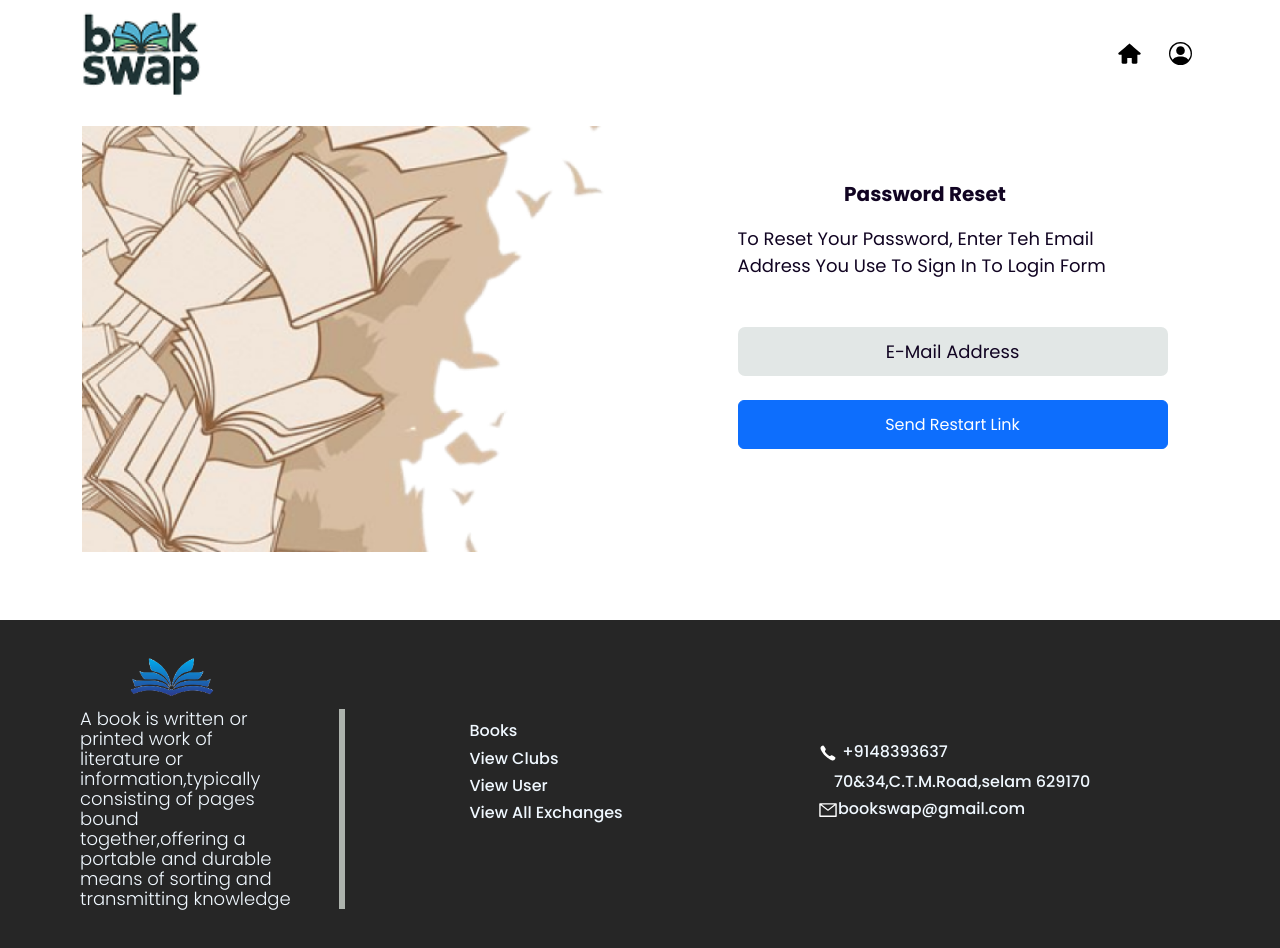
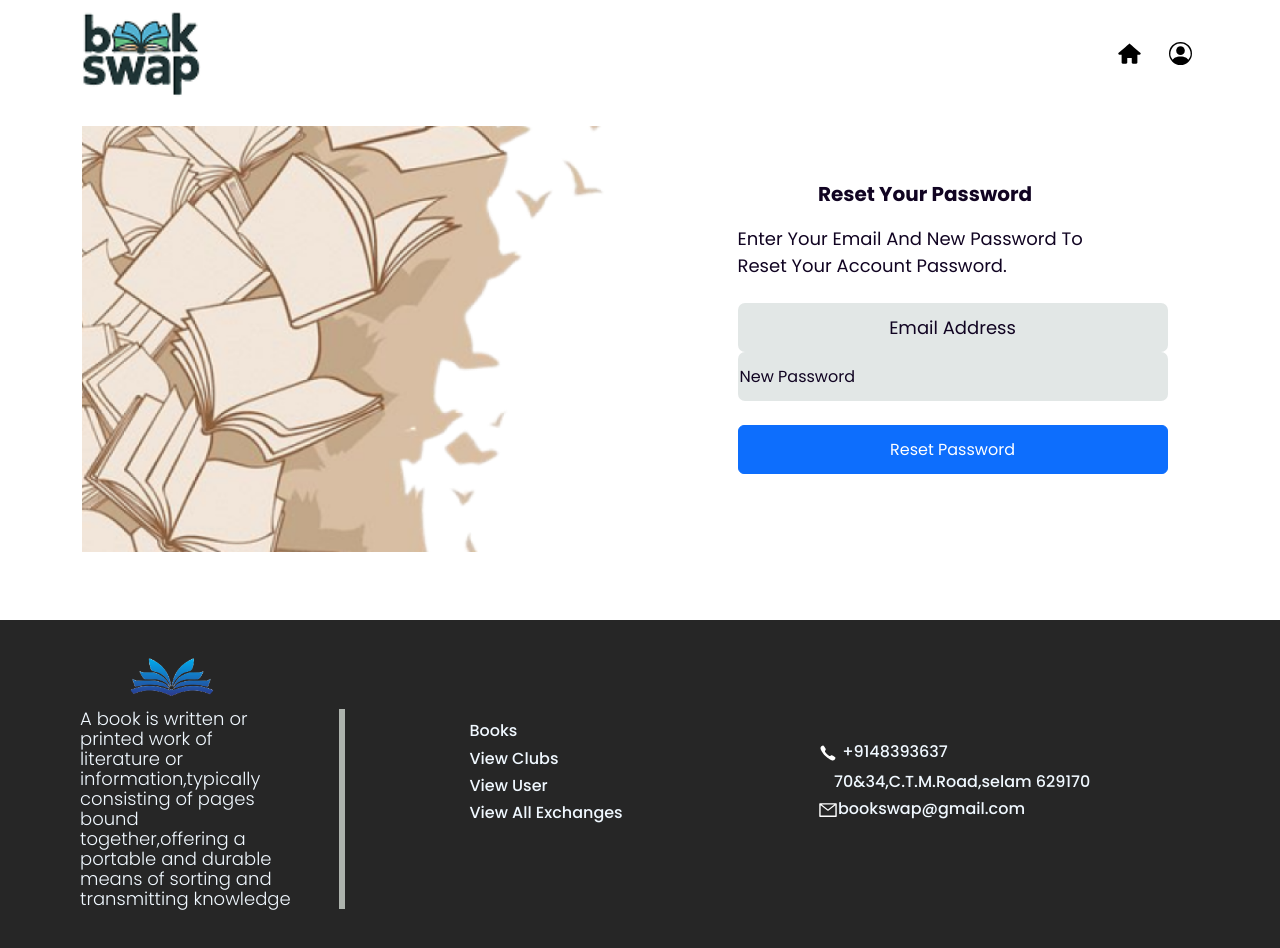
Before and after one commit to srishticampus/Book-Swap, a React (Create React App) app in the folder client/: page /book_swap/reader_forgotpswd in a window 1280 px wide. Shown: the top 948 px of the page. Built offline with nearby package versions, Linux system fonts and the light colour scheme; no server answers; some icons are missing.

Commit message:
new fixes

```diff
--- a/client/src/Components/Clubs/ClubHomeNavbar.js
+++ b/client/src/Components/Clubs/ClubHomeNavbar.js
@@ -65,15 +65,21 @@ function ClubHomeNavbar() {
                     </li>
                     <li className="nav-item">
                       <Link to="/library_profile" className="nav-link" id="adminhomelogout">
-                        <img
+                        {/* <img
                           src={data.image?.filename ? `${url}/${data.image.filename}` : logo}
-                          // src={`${url}/${data.image.filename}`}
-
                           alt="Library"
                           width="30"
                           height="30"
                           style={{ borderRadius: "50%", objectFit: "cover" }}
-                        />
+                        /> */}
+                        <img
+  src={data?.image?.filename ? `${url}/${data.image.filename}` : logo}
+  alt="Library"
+  width="30"
+  height="30"
+  style={{ borderRadius: "50%", objectFit: "cover" }}
+/>
+
                       </Link>
                     </li>
                   </ul>
--- a/client/src/Components/Library/LibraryForgotPassword/LibraryForgotPassword.jsx
+++ b/client/src/Components/Library/LibraryForgotPassword/LibraryForgotPassword.jsx
@@ -1,34 +1,35 @@
 import React, { useState } from "react";
-import "../../Readers/ReaderForgotpassword.css"
+import "../../Readers/ReaderForgotpassword.css";
 import img from "../../../Assets/readerfogotpass.png";
 import { useNavigate } from "react-router-dom";
 import axiosInstance from "../../../BaseUrl";
 
 function LibraryForgotPassword() {
   const [email, setEmail] = useState("");
+  const [newPassword, setNewPassword] = useState("");
   const navigate = useNavigate();
 
   const handleSubmit = (e) => {
     e.preventDefault();
 
-    if (!email) {
-      alert("Please enter your email");
+    if (!email || !newPassword) {
+      alert("Please enter both email and new password.");
       return;
     }
 
-    const credentials = { email };
-    sendDataToServer(credentials, e);
-  };
+    const credentials = { email, password: newPassword };
 
-  const sendDataToServer = (credentials, e) => {
-    e.preventDefault();
-    axiosInstance.post(`/libraryforgot`, credentials).then((res) => {
+    axiosInstance
+      .post("/library_forgotpswd", credentials)
+      .then((res) => {
         if (res.data.status === 200) {
-        navigate('/library_forgotpswdsec');
+          alert("Password reset successful.");
+          navigate("/library-login"); // Redirect to library login or appropriate page
         } else {
-        alert("Sorry !! Some Internal Issues");
+          alert("Password reset failed. Please try again.");
         }
-    }).catch((err) => {
+      })
+      .catch((err) => {
         console.error(err);
         alert("Network or server error occurred.");
       });
@@ -43,21 +44,28 @@ function LibraryForgotPassword() {
           </div>
           <div className="col-sm-12 col-md-6 col-lg-6 reader_forgot_col2">
             <div>
-              <p className="reader_forgot_para1">Password Reset</p>
-              <p className="reader_forgot_para2 mb-5">
-                To reset your password, enter the email address you use to sign in
+              <p className="reader_forgot_para1">Reset Your Password</p>
+              <p className="reader_forgot_para2 mb-4">
+                Enter your email and new password to reset your account.
               </p>
             </div>
-            <div className="reader_forgot_input">
+            <form className="reader_forgot_input" onSubmit={handleSubmit}>
               <input
                 type="email"
-                placeholder="E-Mail Address"
+                placeholder="Email Address"
+                value={email}
                 onChange={(e) => setEmail(e.target.value)}
               />
-              <button className="btn btn-primary mt-4" onClick={handleSubmit}>
-                Send Reset Link
+              <input
+                type="password"
+                placeholder="New Password"
+                value={newPassword}
+                onChange={(e) => setNewPassword(e.target.value)}
+              />
+              <button type="submit" className="btn btn-primary mt-4">
+                Reset Password
               </button>
-            </div>
+            </form>
           </div>
         </div>
       </div>
@@ -66,3 +74,74 @@ function LibraryForgotPassword() {
 }
 
 export default LibraryForgotPassword;
+
+
+
+// import React, { useState } from "react";
+// import "../../Readers/ReaderForgotpassword.css"
+// import img from "../../../Assets/readerfogotpass.png";
+// import { useNavigate } from "react-router-dom";
+// import axiosInstance from "../../../BaseUrl";
+
+// function LibraryForgotPassword() {
+//   const [email, setEmail] = useState("");
+//   const navigate = useNavigate();
+
+//   const handleSubmit = (e) => {
+//     e.preventDefault();
+
+//     if (!email) {
+//       alert("Please enter your email");
+//       return;
+//     }
+
+//     const credentials = { email };
+//     sendDataToServer(credentials, e);
+//   };
+
+//   const sendDataToServer = (credentials, e) => {
+//     e.preventDefault();
+//     axiosInstance.post(`/libraryforgot`, credentials).then((res) => {
+//       if (res.data.status === 200) {
+//         navigate('/library_forgotpswdsec');
+//       } else {
+//         alert("Sorry !! Some Internal Issues");
+//       }
+//     }).catch((err) => {
+//       console.error(err);
+//       alert("Network or server error occurred.");
+//     });
+//   };
+
+//   return (
+//     <div className="reader_forgot">
+//       <div className="container">
+//         <div className="row">
+//           <div className="col-sm-12 col-md-6 col-lg-6">
+//             <img src={img} alt="Library Forgot Password" className="img-fluid" />
+//           </div>
+//           <div className="col-sm-12 col-md-6 col-lg-6 reader_forgot_col2">
+//             <div>
+//               <p className="reader_forgot_para1">Password Reset</p>
+//               <p className="reader_forgot_para2 mb-5">
+//                 To reset your password, enter the email address you use to sign in
+//               </p>
+//             </div>
+//             <div className="reader_forgot_input">
+//               <input
+//                 type="email"
+//                 placeholder="E-Mail Address"
+//                 onChange={(e) => setEmail(e.target.value)}
+//               />
+//               <button className="btn btn-primary mt-4" onClick={handleSubmit}>
+//                 Send Reset Link
+//               </button>
+//             </div>
+//           </div>
+//         </div>
+//       </div>
+//     </div>
+//   );
+// }
+
+// export default LibraryForgotPassword;
--- a/client/src/Components/Readers/ReaderForgotpassword.js
+++ b/client/src/Components/Readers/ReaderForgotpassword.js
@@ -1,66 +1,72 @@
 import React, { useState } from "react";
 import "./ReaderForgotpassword.css";
 import img from "../../Assets/readerfogotpass.png";
-import '../Readers/ReaderForgotpassword.css'
+import "../Readers/ReaderForgotpassword.css";
 import { useNavigate } from "react-router-dom";
-import axiosInstance from '../../BaseUrl';
+import axiosInstance from "../../BaseUrl";
 
 function ReaderForgotpassword() {
-  const[email,setEmail]=useState("")
+  const [email, setEmail] = useState("");
+  const [newPassword, setNewPassword] = useState("");
+  const navigate = useNavigate();
 
-  const navigate=useNavigate()
-    const handlesubmit=(e)=>{
-      e.preventDefault()
+  const handleSubmit = (e) => {
+    e.preventDefault();
 
-      if(!email){
-        alert("Please enter your mailid")
-        return;
-      }
-      const credentials={email}
-      sendDataToServer(credentials,e);
+    if (!email || !newPassword) {
+      alert("Please enter both email and new password.");
+      return;
+    }
 
-      console.log(credentials);
-    }
-    const sendDataToServer = (credentials,e) => {
-      e.preventDefault();
-      axiosInstance.post(`/forgotPasswordreq`, credentials).then((res) => {
-        console.log(credentials);
+    const credentials = { email, password: newPassword };
 
-       console.log(res);
+    axiosInstance
+      .post(`/userforgotpassword`, credentials)
+      .then((res) => {
         if (res.data.status === 200) {
-          // alert("Request send successful");
-     navigate('/reader_forgotpswdsec')
-
+          alert("Password reset successful.");
+          navigate("/reader_loginpage"); // Or wherever you want to redirect
         } else {
-          alert("Sorry !! Some Internal Issues");
+          alert("Password reset failed. Please try again.");
         }
+      })
+      .catch((err) => {
+        console.error(err);
+        alert("Server error. Try again later.");
       });
-
-    };
-
-
+  };
 
   return (
     <div className="reader_forgot">
-      <div class="container">
-        <div class="row">
+      <div className="container">
+        <div className="row">
           <div className="col-sm-12 col-md-6 col-lg-6">
-            <img src={img} alt="img" className="img-fluid" />
+            <img src={img} alt="Password Reset" className="img-fluid" />
           </div>
           <div className="col-sm-12 col-md-6 col-lg-6 reader_forgot_col2">
             <div>
-              <p className="reader_forgot_para1">Password Reset</p>
-              <p className="reader_forgot_para2 mb-5">
-                To reset your password, Enter teh email Address you use to sign
-                in to login form
+              <p className="reader_forgot_para1">Reset Your Password</p>
+              <p className="reader_forgot_para2 mb-4">
+                Enter your email and new password to reset your account password.
               </p>
             </div>
-            <div className="reader_forgot_input">
-              <input type="email" placeholder="E-Mail Address" onChange={(e) => setEmail(e.target.value)}/>
-              <button className="btn btn-primary mt-4"  onClick={handlesubmit} >
-                Send Restart Link
+            <form className="reader_forgot_input" onSubmit={handleSubmit}>
+              <input
+                type="email"
+                placeholder="Email Address"
+                value={email}
+                onChange={(e) => setEmail(e.target.value)}
+              />
+              <input
+                type="password"
+                placeholder="New Password"
+                value={newPassword}
+                onChange={(e) => setNewPassword(e.target.value)}
+              />
+              <button type="submit" className="btn btn-primary mt-4">
+                Reset Password
               </button>
-            </div>
+            </form>
           </div>
         </div>
       </div>
--- a/client/src/Components/Readers/ReaderLoginpage.js
+++ b/client/src/Components/Readers/ReaderLoginpage.js
@@ -42,6 +42,7 @@ function ReaderLoginpage() {
           console.log(result);
           localStorage.setItem("token", result.data.token);
           localStorage.setItem("userid", result.data.id);
+          localStorage.setItem("userlogin",true)
           navigate("/reader_home");
         } else {
           document.getElementById("alertuser").innerHTML =
--- a/client/src/Components/Readers/ReaderProfileSidebar.js
+++ b/client/src/Components/Readers/ReaderProfileSidebar.js
@@ -130,11 +130,24 @@ function ReaderProfileSidebar() {
         </Link>
 
       </div>
-      <Link to='/' ><div className="reader_profile_sidebar_logoybtn mt-4 mb-4">
+      {/* <Link to='/' ><div className="reader_profile_sidebar_logoybtn mt-4 mb-4">
         <button className="btn btn-secondary">
           <i class="ri-logout-box-r-line"></i> logout
         </button>
-      </div></Link>
+      </div></Link> */}
+      <div className="reader_profile_sidebar_logoybtn mt-4 mb-4">
+  <button
+    className="btn btn-secondary"
+    onClick={() => {
+      localStorage.setItem("userlogin", false); // or localStorage.removeItem("userlogin");
+      localStorage.removeItem("userid"); // optional: clear other user-specific data
+      window.location.href = "/book_swap"; // redirect to homepage
+    }}
+  >
+    <i className="ri-logout-box-r-line"></i> Logout
+  </button>
+</div>
+
     </div>
   );
 }
```
Also changed, not shown: client/src/Components/Library/LibraryEvents/LibraryViewEvents.jsx (+32 -20 lines). Lines whose indentation alone changed are shown as unchanged.
